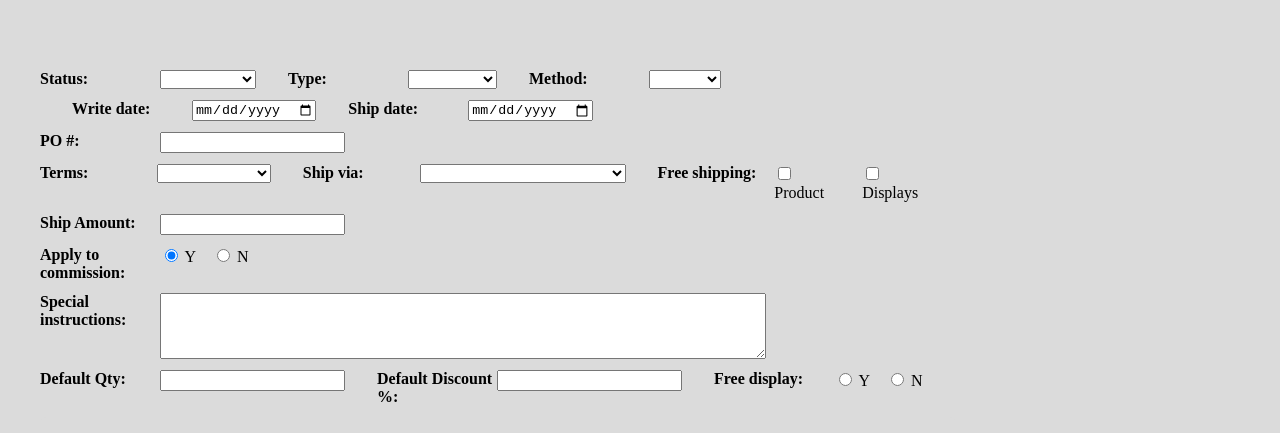
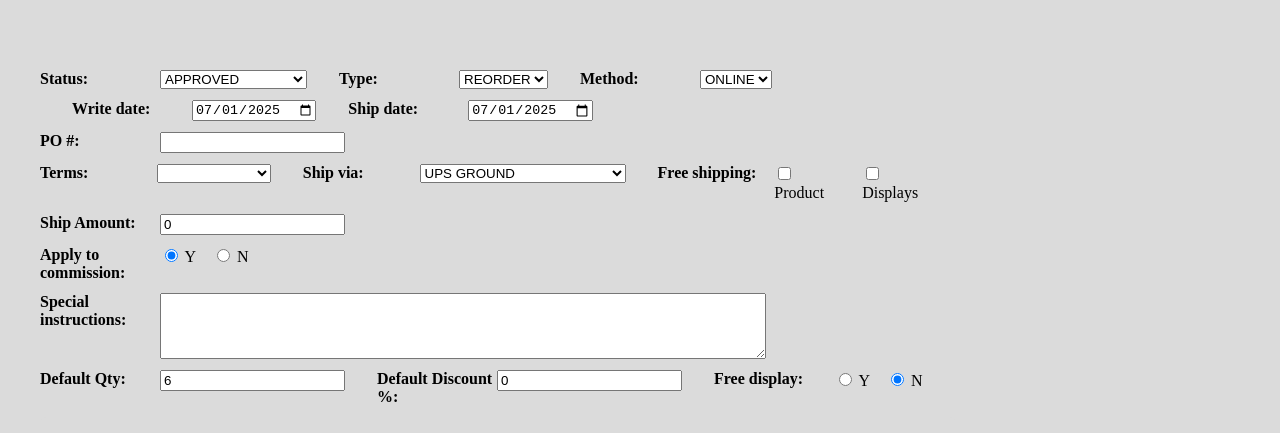
Before and after one commit to Fepozopo/oatmeal-studios-backend, a Vue app in the folder frontend/: page /order-details in a window 1280 px wide. Shown: the part 262-695 px from the top of the page. Built offline with nearby package versions, Linux system fonts and the light colour scheme; no server answers; sample sign-in values are in the browser's storage.

Commit message:
Enhance order status options and set default terms in Order Details page

```diff
--- a/frontend/OrderDetailsPage.vue
+++ b/frontend/OrderDetailsPage.vue
@@ -59,8 +59,11 @@
                 <div class="order-row">
                     <span class="order-label">Status:</span>
                     <select class="order-input" v-model="status">
-                        <option>PENDING</option>
-                        <option>COMPLETE</option>
+                        <option>APPROVED</option>
+                        <option>FUTURE SHIP</option>
+                        <option>HOLD</option>
+                        <option>SENT TO SHIPPING</option>
+                        <option>INVOICED</option>
                     </select>
                     <span class="order-label" style="margin-left:2rem;">Type:</span>
                     <select class="order-input" v-model="type">
@@ -194,8 +197,21 @@ const goHome = () => {
     router.push('/home');
 };
 
-// Set default to "Y"
+const status = ref("APPROVED");
+const type = ref("REORDER");
+const method = ref("ONLINE");
+
+const terms = ref("");
+const shipVia = ref("UPS GROUND");
+const freeShippingProduct = ref(false);
+const freeShippingDisplays = ref(false);
+const shipAmount = ref(0);
+
 const applyCommission = ref("Y");
+
+const freeDisplay = ref("N");
+const defaultQty = ref(6);
+const defaultDiscount = ref(0);
 
 const orderNumber = ref(generateOrderNumber());
 const customerId = route.query.customerId;
@@ -207,8 +223,11 @@ const customerLink = computed(() =>
     customerData.value.id ? `/customers/${customerData.value.id}` : '#'
 );
 
-const freeShippingProduct = ref(false);
-const freeShippingDisplays = ref(false);
+function getPSTDateString() {
+    return new Date().toLocaleDateString('en-CA', { timeZone: 'America/Los_Angeles' });
+}
+const writeDate = ref(getPSTDateString());
+const shipDate = ref(getPSTDateString());
 
 function discountPrice(item) {
     const price = parseFloat(item.listPrice) || 0;
@@ -277,6 +296,10 @@ onMounted(async () => {
             if (customerData.value.free_shipping) {
                 freeShippingProduct.value = true;
                 freeShippingDisplays.value = true;
+            }
+            // Set default terms if available
+            if (customerData.value.terms) {
+                terms.value = customerData.value.terms;
             }
         }
     }
```
